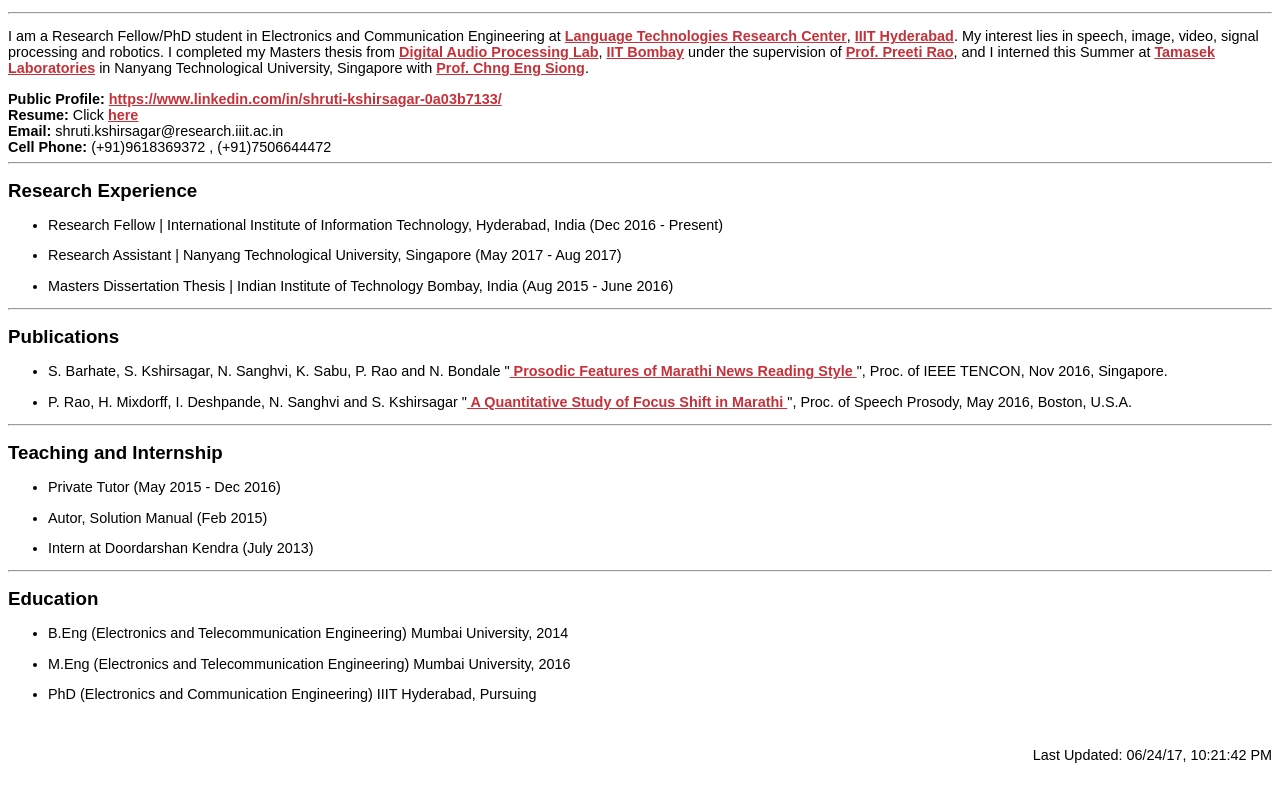
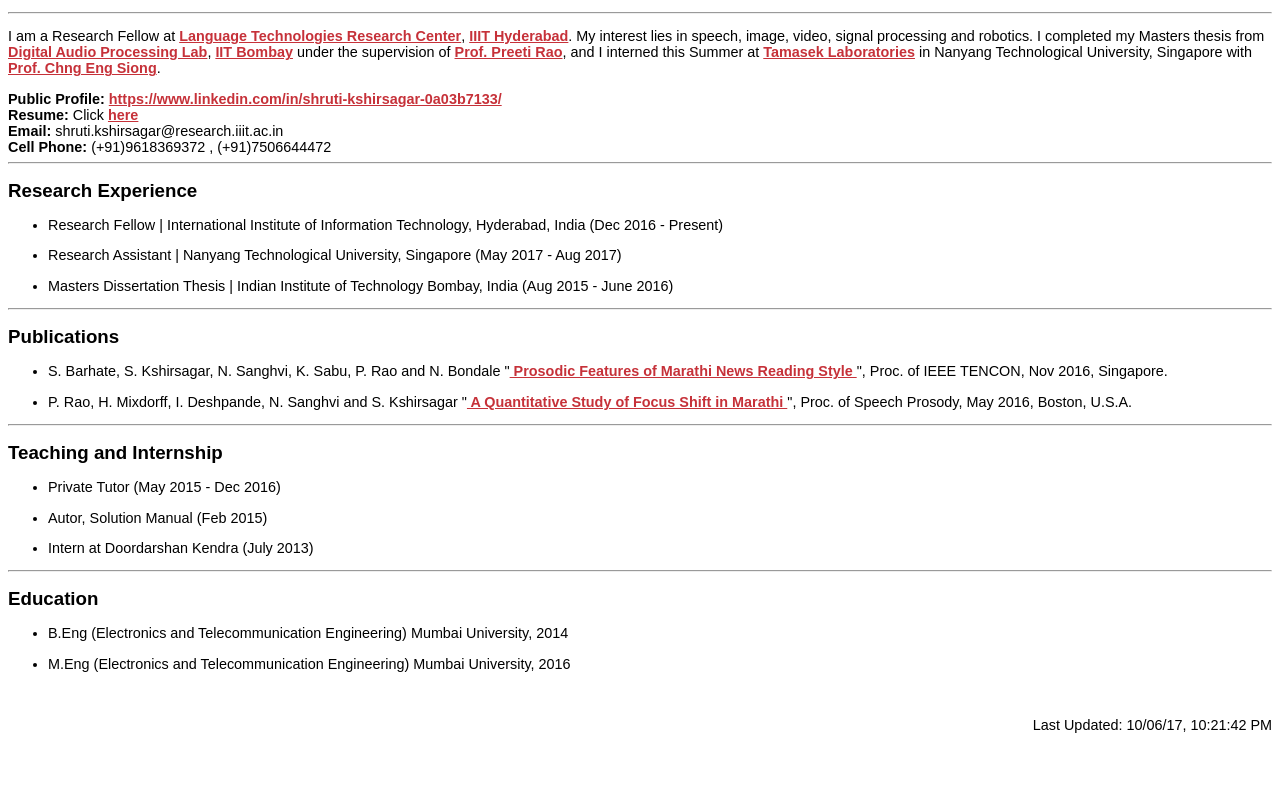
Before and after one commit to shrutikshirsagar/abhiga.github.io, a plain HTML site: page shrutikshirsagar/index.html in a window 1280 px wide. Shown: the part 439-1238 px from the top of the page. After the commit the page ends 1210 px from the top, so only its background shows below. Drawn offline with Linux system fonts and the light colour scheme.

Commit message:
updated shruti's webpage

```diff
--- a/shrutikshirsagar/index.html
+++ b/shrutikshirsagar/index.html
@@ -13,7 +13,7 @@
 <h2>Shruti Kshirsagar</h2>
 </div>
 <hr>
-<p>I am a Research Fellow/PhD student in Electronics and Communication Engineering at <A HREF = "https://ltrc.iiit.ac.in/">Language Technologies Research Center</A>, <A HREF = "https://www.iiit.ac.in/">IIIT Hyderabad</A>. My interest lies in speech, image, video, signal processing and robotics. I completed my Masters thesis from <A HREF = "https://www.ee.iitb.ac.in/student/~daplab/">Digital Audio Processing Lab</A>, <A HREF = "http://www.iitb.ac.in/">IIT Bombay</A> under the supervision of <A HREF = "https://www.ee.iitb.ac.in/web/faculty/homepage/prao">Prof. Preeti Rao</A>, and I interned this Summer at <A HREF= "http://temasek-labs.ntu.edu.sg/Pages/Home.aspx">Tamasek Laboratories</A> in Nanyang Technological University, Singapore with <A HREF= "http://www.ntu.edu.sg/home/aseschng/">Prof. Chng Eng Siong</A>.
+<p>I am a Research Fellow at <A HREF = "https://ltrc.iiit.ac.in/">Language Technologies Research Center</A>, <A HREF = "https://www.iiit.ac.in/">IIIT Hyderabad</A>. My interest lies in speech, image, video, signal processing and robotics. I completed my Masters thesis from <A HREF = "https://www.ee.iitb.ac.in/student/~daplab/">Digital Audio Processing Lab</A>, <A HREF = "http://www.iitb.ac.in/">IIT Bombay</A> under the supervision of <A HREF = "https://www.ee.iitb.ac.in/web/faculty/homepage/prao">Prof. Preeti Rao</A>, and I interned this Summer at <A HREF= "http://temasek-labs.ntu.edu.sg/Pages/Home.aspx">Tamasek Laboratories</A> in Nanyang Technological University, Singapore with <A HREF= "http://www.ntu.edu.sg/home/aseschng/">Prof. Chng Eng Siong</A>.
 </p>
 
 <b>Public Profile:</b> <A HREF="https://www.linkedin.com/in/shruti-kshirsagar-0a03b7133/">https://www.linkedin.com/in/shruti-kshirsagar-0a03b7133/</A>  <br>
@@ -47,13 +47,12 @@
    <ul>
 <li><p>B.Eng (Electronics and Telecommunication Engineering) Mumbai University, 2014</p>
 <li><p>M.Eng (Electronics and Telecommunication Engineering) Mumbai University, 2016</p>
-<li><p>PhD (Electronics and Communication Engineering) IIIT Hyderabad, Pursuing</p>
 </ul>
 
 <br>
 </div>
 <div align="right">
-<p>Last Updated: 06/24/17, 10:21:42 PM</p>
+<p>Last Updated: 10/06/17, 10:21:42 PM</p>
 </div>
 
 <br>
```
